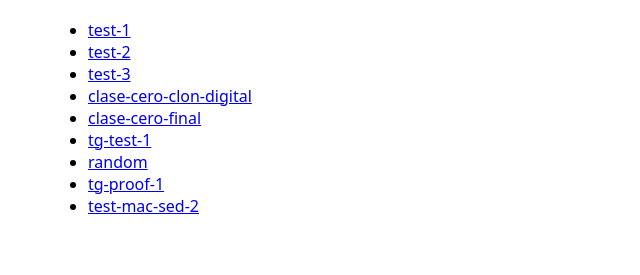
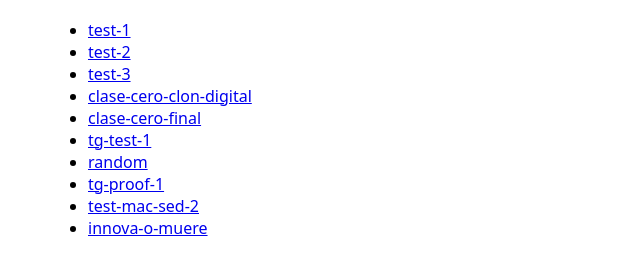
Before and after one commit to durang/morphic-landings, a plain HTML site: page public/index.html in a window 1280 px wide. Shown: the part 115-390 px from the top of the page, without its empty margins (0-640 px from the left). Drawn offline with Linux system fonts and the light colour scheme.

Commit message:
feat: landing innova-o-muere

```diff
--- a/public/index.html
+++ b/public/index.html
@@ -17,6 +17,7 @@
   <li><a href="/landings/random">random</a></li>
   <li><a href="/landings/tg-proof-1">tg-proof-1</a></li>
   <li><a href="/landings/test-mac-sed-2">test-mac-sed-2</a></li>
+  <li><a href="/landings/innova-o-muere">innova-o-muere</a></li>
 </ul>
 </body>
 </html>
```
